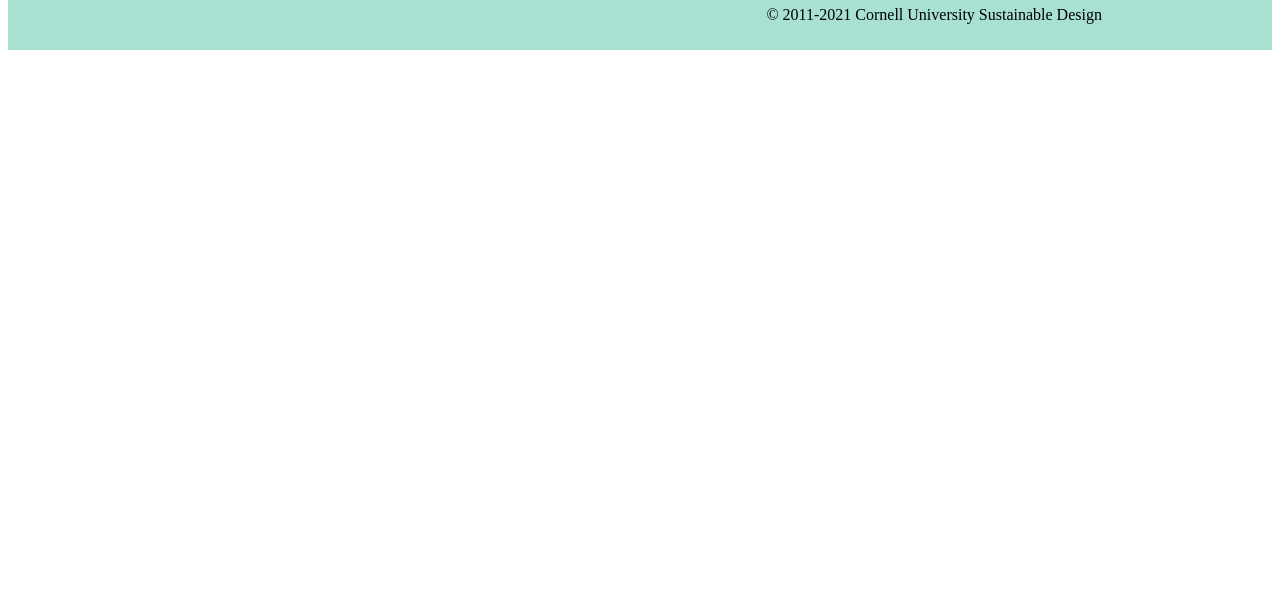
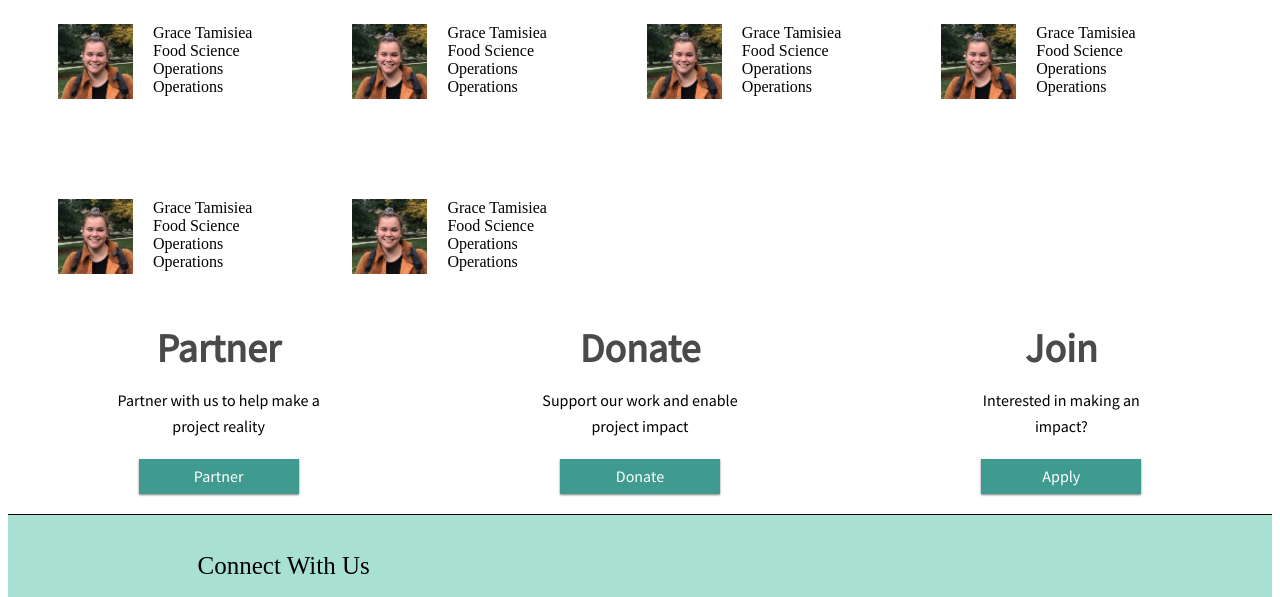
Before and after one commit to niahr/CUSD_web, a Gatsby site: page /connect in a window 1280 px wide. Shown: the part 394-991 px from the top of the page. Before the commit the page ends 800 px from the top, so only its background shows below. Built offline with nearby package versions, Linux system fonts and the light colour scheme; Gatsby itself is replaced by a stand-in of ours.

Commit message:
started connect content

```diff
--- /dev/null
+++ b/src/components/connect.css
@@ -0,0 +1,21 @@
+article {
+    display: block;
+}
+.contact_photo {
+    float: left;
+}
+.contacts {
+    display: flex;
+    flex-wrap: wrap;
+}
+.name {
+    font-size: medium;
+}
+.contact {
+    display: flex;
+    -ms-flex-direction: row;
+    padding: 50px;
+}
+.contact_info {
+    padding-left: 20px;
+}
--- a/src/pages/connect.js
+++ b/src/pages/connect.js
@@ -5,11 +5,94 @@ import Footer from '../components/Footer'
 import { Link } from "gatsby"
 // import Clarkson from '../images/goat.jpg'
 import Connectwithus from '../components/connectwithus'
+import "../components/connect.css"
+import Nav from '../components/nav'
+import Parallax from "../aboutcomponents/parallax.js"
+import abouthead from '../images/aboutimg/ps9.jpg'
+import Grace from '../images/contact/GraceT.jpg'
 
 const Subteam = () => {
     return (
         <main>
+            <Nav />
             <Link to="/"> Back to Main </Link>
+            <Parallax image={abouthead} caption={"Get In Touch"} height={250}> </Parallax>
+
+            <div class="contacts">
+                <article class="contact">
+                    <img src={Grace} width="75px" height="75px"></img>
+                    <div class="contact_info">
+                        <div class="name">Grace Tamisiea</div>
+                        <div class="major">Food Science</div>
+                        <div class="position">Operations</div>
+                        <div class="team">Operations</div>
+                        <div class="links">
+
+                        </div>
+                    </div>
+                </article>
+                <article class="contact">
+                <img src={Grace} width="75px" height="75px"></img>
+                    <div class="contact_info">
+                        <div class="name">Grace Tamisiea</div>
+                        <div class="major">Food Science</div>
+                        <div class="position">Operations</div>
+                        <div class="team">Operations</div>
+                        <div class="links">
+
+                        </div>
+                    </div>
+                </article>
+                <article class="contact">
+                <img src={Grace} width="75px" height="75px"></img>
+                    <div class="contact_info">
+                        <div class="name">Grace Tamisiea</div>
+                        <div class="major">Food Science</div>
+                        <div class="position">Operations</div>
+                        <div class="team">Operations</div>
+                        <div class="links">
+
+                        </div>
+                    </div>
+                </article>
+                <article class="contact">
+                <img src={Grace} width="75px" height="75px"></img>
+                    <div class="contact_info">
+                        <div class="name">Grace Tamisiea</div>
+                        <div class="major">Food Science</div>
+                        <div class="position">Operations</div>
+                        <div class="team">Operations</div>
+                        <div class="links">
+
+                        </div>
+                    </div>
+                </article>
+                <article class="contact">
+                <img src={Grace} width="75px" height="75px"></img>
+                    <div class="contact_info">
+                        <div class="name">Grace Tamisiea</div>
+                        <div class="major">Food Science</div>
+                        <div class="position">Operations</div>
+                        <div class="team">Operations</div>
+                        <div class="links">
+
+                        </div>
+                    </div>
+                </article>
+                <article class="contact">
+                <img src={Grace} width="75px" height="75px"></img>
+                    <div class="contact_info">
+                        <div class="name">Grace Tamisiea</div>
+                        <div class="major">Food Science</div>
+                        <div class="position">Operations</div>
+                        <div class="team">Operations</div>
+                        <div class="links">
+
+                        </div>
+                    </div>
+                </article>
+
+            </div>
             <Footer/>
             <Connectwithus/>
         </main>
```
Also changed, not shown: src/images/CUSD-Grace.jpeg (added).
